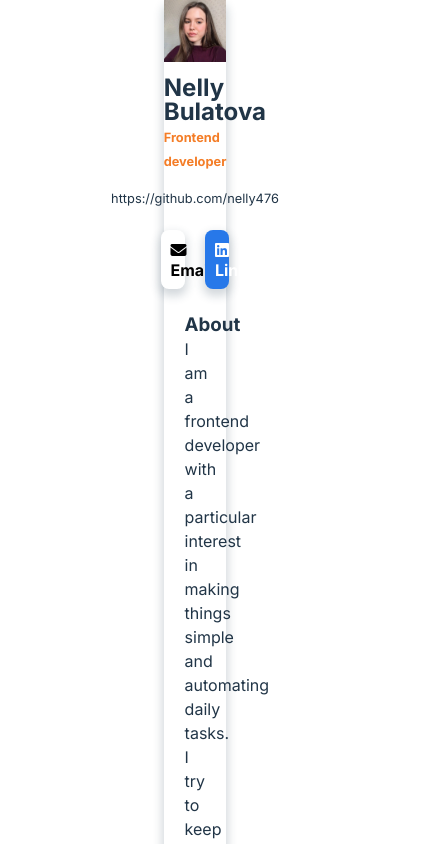
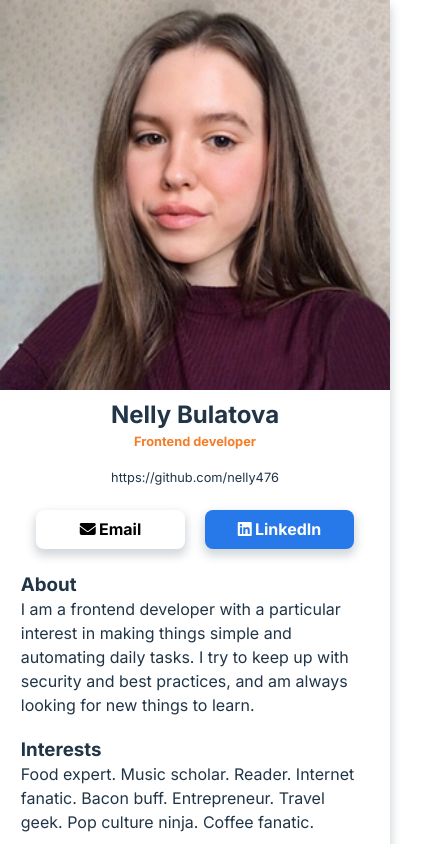
Before and after one commit to nelly476/business-card-react, a React (Vite) app: page / in a window 390 px wide. Shown: the top 844 px of the page, 422 px wide, since content can reach past the window. Built offline with nearby package versions, Linux system fonts and the light colour scheme.

Commit message:
add media query

```diff
--- a/src/App.css
+++ b/src/App.css
@@ -97,3 +97,9 @@ i {
   font-size: 1.6rem;
   color: grey;
 }
+
+@media (min-width: 350px) {
+  #root {
+    max-width: 100%;
+  }
+}
```
